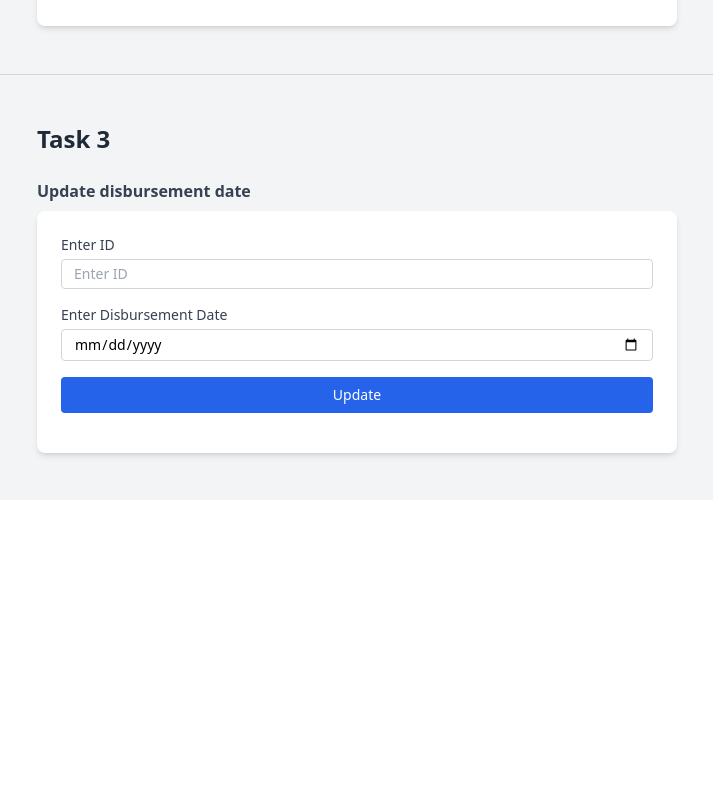
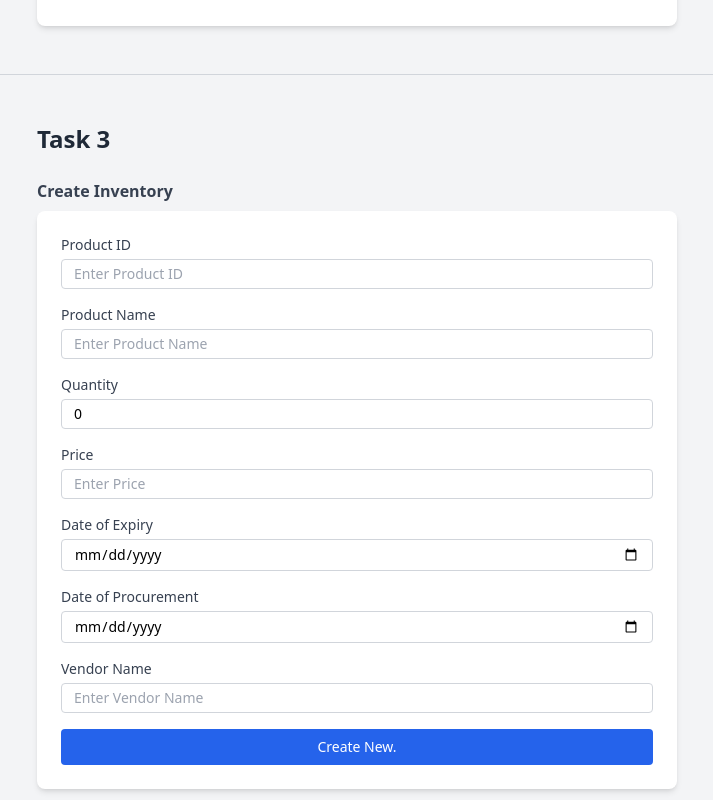
Before and after one commit to Samonto-Karmaker/Anonymized-Compliance-Checker, a React (Create React App) app in the folder anonymized-compliance-checker-frontend/: page / in a window 1280 px wide. Shown: the part 300-1100 px from the top of the page, without its empty margins (283-996 px from the left). Before the commit the page ends 800 px from the top, so only its background shows below. Built offline with nearby package versions, Linux system fonts and the light colour scheme; no server answers.

Commit message:
feat:Create Inventory form added,Changed file structure for better code management

```diff
--- /dev/null
+++ b/anonymized-compliance-checker-frontend/src/components/Task3/CreateInventoryComponent.jsx
@@ -0,0 +1,189 @@
+import { useState } from "react";
+
+const CreateInventoryComponent = () => {
+  const [productId, setProductId] = useState("");
+  const [productName, setProductName] = useState("");
+  const [quantity, setQuantity] = useState(0);
+  const [price, setPrice] = useState("");
+  const [dateOfExpiry, setDateOfExpiry] = useState("");
+  const [dateOfProcurement, setDateOfProcurement] = useState("");
+  const [vendorName, setVendorName] = useState("");
+  const [loading, setLoading] = useState(false);
+  const [status, setStatus] = useState("idle");
+  const [message, setMessage] = useState("");
+
+  const handleCreate = async () => {
+    setLoading(true);
+    setMessage("");
+    setStatus("idle");
+
+    try {
+      const data = {
+        productId,
+        productName,
+        quantity,
+        price,
+        dateOfExpiry,
+        dateOfProcurement,
+        vendorName,
+      };
+
+      console.log("Inventory Data:", data);
+
+      // Simulated success
+      setStatus("success");
+      setMessage("Inventory data updated successfully.");
+    } catch (error) {
+      setStatus("error");
+      setMessage(error.message || "Failed to update.");
+    }
+
+    setLoading(false);
+  };
+
+  return (
+    <div className="mb-7">
+      <p className="font-semibold text-gray-700 mb-2">
+        Create Inventory
+      </p>
+      <div className="bg-white p-6 rounded-lg shadow-md">
+        <div className="flex flex-col gap-4 w-full">
+
+          {/* Product ID */}
+          <div className="flex flex-col w-full">
+            <label htmlFor="productId" className="text-sm text-gray-700 mb-1">
+              Product ID
+            </label>
+            <input
+              id="productId"
+              type="text"
+              value={productId}
+              onChange={(e) => setProductId(e.target.value)}
+              placeholder="Enter Product ID"
+              className="w-full px-3 py-1 text-sm border border-gray-300 rounded focus:outline-none focus:ring-2 focus:ring-blue-500"
+            />
+          </div>
+
+          {/* Product Name */}
+          <div className="flex flex-col w-full">
+            <label htmlFor="productName" className="text-sm text-gray-700 mb-1">
+              Product Name
+            </label>
+            <input
+              id="productName"
+              type="text"
+              value={productName}
+              onChange={(e) => setProductName(e.target.value)}
+              placeholder="Enter Product Name"
+              className="w-full px-3 py-1 text-sm border border-gray-300 rounded focus:outline-none focus:ring-2 focus:ring-blue-500"
+            />
+          </div>
+
+          {/* Quantity */}
+          <div className="flex flex-col w-full">
+            <label htmlFor="quantity" className="text-sm text-gray-700 mb-1">
+              Quantity
+            </label>
+            <input
+              id="quantity"
+              type="number"
+              value={quantity}
+              onChange={(e) => setQuantity(Number(e.target.value))}
+              placeholder="Enter Quantity"
+              className="w-full px-3 py-1 text-sm border border-gray-300 rounded focus:outline-none focus:ring-2 focus:ring-blue-500"
+            />
+          </div>
+
+          {/* Price */}
+          <div className="flex flex-col w-full">
+            <label htmlFor="price" className="text-sm text-gray-700 mb-1">
+              Price
+            </label>
+            <input
+              id="price"
+              type="text"
+              value={price}
+              onChange={(e) => setPrice(e.target.value)}
+              placeholder="Enter Price"
+              className="w-full px-3 py-1 text-sm border border-gray-300 rounded focus:outline-none focus:ring-2 focus:ring-blue-500"
+            />
+          </div>
+
+          {/* Date of Expiry */}
+          <div className="flex flex-col w-full">
+            <label htmlFor="dateOfExpiry" className="text-sm text-gray-700 mb-1">
+              Date of Expiry
+            </label>
+            <input
+              id="dateOfExpiry"
+              type="date"
+              value={dateOfExpiry}
+              onChange={(e) => setDateOfExpiry(e.target.value)}
+              className="w-full px-3 py-1 text-sm border border-gray-300 rounded focus:outline-none focus:ring-2 focus:ring-blue-500"
+            />
+          </div>
+
+          {/* Date of Procurement */}
+          <div className="flex flex-col w-full">
+            <label htmlFor="dateOfProcurement" className="text-sm text-gray-700 mb-1">
+              Date of Procurement
+            </label>
+            <input
+              id="dateOfProcurement"
+              type="date"
+              value={dateOfProcurement}
+              onChange={(e) => setDateOfProcurement(e.target.value)}
+              className="w-full px-3 py-1 text-sm border border-gray-300 rounded focus:outline-none focus:ring-2 focus:ring-blue-500"
+            />
+          </div>
+
+          {/* Vendor Name */}
+          <div className="flex flex-col w-full">
+            <label htmlFor="vendorName" className="text-sm text-gray-700 mb-1">
+              Vendor Name
+            </label>
+            <input
+              id="vendorName"
+              type="text"
+              value={vendorName}
+              onChange={(e) => setVendorName(e.target.value)}
+              placeholder="Enter Vendor Name"
+              className="w-full px-3 py-1 text-sm border border-gray-300 rounded focus:outline-none focus:ring-2 focus:ring-blue-500"
+            />
+          </div>
+
+          {/* Submit Button */}
+          <button
+            type="button"
+            onClick={handleCreate}
+            disabled={loading}
+            className={`w-full px-3 py-2 text-sm text-white rounded ${
+              loading
+                ? "bg-blue-400 cursor-not-allowed"
+                : "bg-blue-600 hover:bg-blue-700"
+            }`}
+          >
+            {loading ? "Creating..." : "Create New."}
+          </button>
+
+          {/* Message Display */}
+          {message && (
+            <div
+              className={`text-sm mt-2 ${
+                status === "success"
+                  ? "text-green-600"
+                  : status === "error"
+                  ? "text-red-600"
+                  : "text-gray-600"
+              }`}
+            >
+              {message}
+            </div>
+          )}
+        </div>
+      </div>
+    </div>
+  );
+};
+
+export default CreateInventoryComponent;
--- a/anonymized-compliance-checker-frontend/src/components/Task3Component.jsx
+++ b/anonymized-compliance-checker-frontend/src/components/Task3/UpdateDisbursementDateComponent.jsx
@@ -1,6 +1,6 @@
 import { useState } from "react";
 
-const Task3Component = () => {
+const UpdateDisbursementDateComponent = () => {
   const [id, setId] = useState("");
   const [disbursementDate, setDisbursementDate] = useState("");
   const [loading, setLoading] = useState(false);
@@ -13,7 +13,7 @@ const Task3Component = () => {
     setStatus("idle");
 
     try {
-      console.log(id,disbursementDate);
+      console.log(id, disbursementDate);
       setStatus("success");
       setMessage("Disbursement date updated successfully.");
     } catch (error) {
@@ -24,10 +24,7 @@ const Task3Component = () => {
   };
 
   return (
-    <div className="max-w-2xl mx-auto py-10 px-4">
-      <h1 className="text-2xl font-bold text-gray-800 mb-6">
-        Task 3
-      </h1>
+    <div>
       <p className="font-semibold text-gray-700 mb-2">
         Update disbursement date
       </p>
@@ -101,4 +98,4 @@ const Task3Component = () => {
   );
 };
 
-export default Task3Component;
+export default UpdateDisbursementDateComponent;
--- a/anonymized-compliance-checker-frontend/src/pages/Home.jsx
+++ b/anonymized-compliance-checker-frontend/src/pages/Home.jsx
@@ -1,6 +1,7 @@
-import Task3Component from "../components/Task3Component";
 import Task1Component from "../components/Task1Component";
 import Task2Component from "../components/Task2Component";
+import CreateInventoryComponent from "../components/Task3/CreateInventoryComponent";
+import UpdateDisbursementDateComponent from "../components/Task3/UpdateDisbursementDateComponent";
 
 const Home = () => {
   return (
@@ -15,7 +16,11 @@ const Home = () => {
       </div>
       {/* Task 3 */}
       <hr className="my-2 border-gray-300" />
-      <Task3Component />
+      <div className="max-w-2xl mx-auto py-10 px-4">
+        <h1 className="text-2xl font-bold text-gray-800 mb-6">Task 3</h1>
+        <CreateInventoryComponent />
+        <UpdateDisbursementDateComponent />
+      </div>
     </>
   );
 };
```
